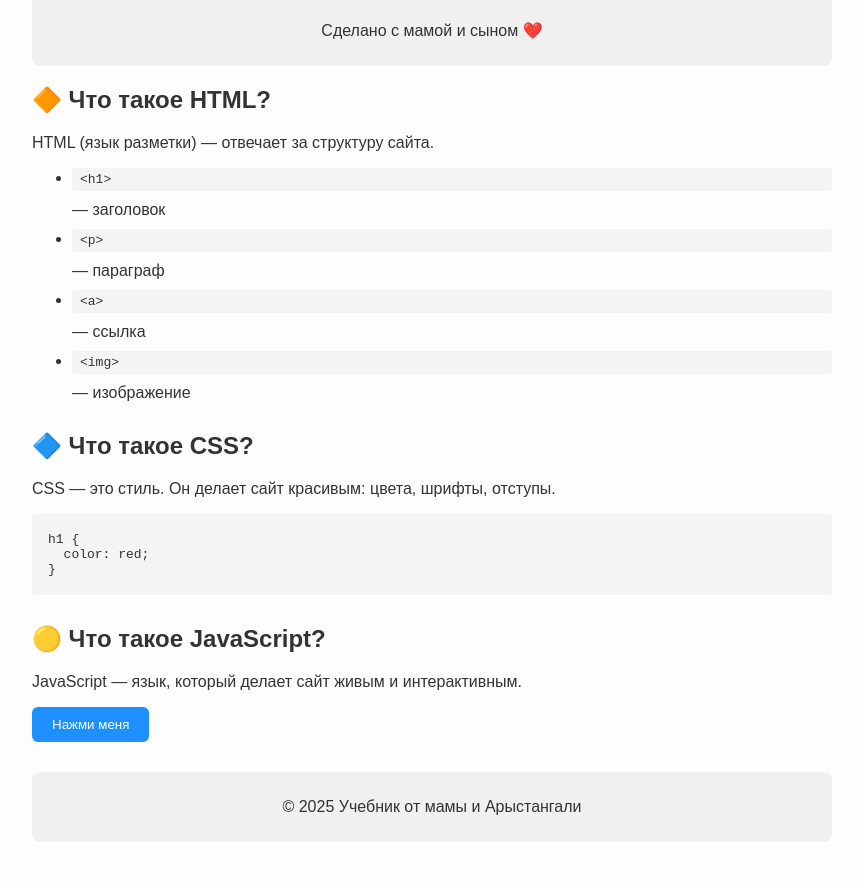
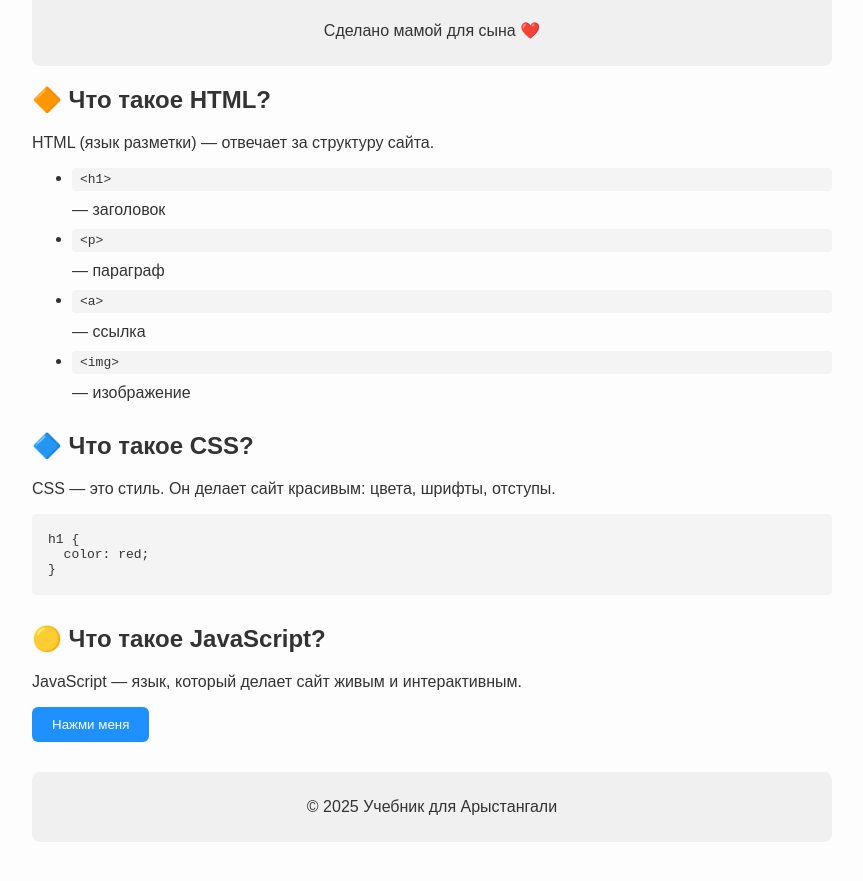
Before and after one commit to ALB040570/uchebnik, a plain HTML site: page index.html in a window 1280 px wide. Shown: the part 89-970 px from the top of the page, without its empty margins (208-1071 px from the left). Drawn offline with Linux system fonts and the light colour scheme.

Commit message:
Update index.html

```diff
--- a/index.html
+++ b/index.html
@@ -9,7 +9,7 @@
 <body>
   <header>
     <h1>Учебник по HTML, CSS и JavaScript</h1>
-    <p>Сделано с мамой и сыном ❤️</p>
+    <p>Сделано мамой для сына ❤️</p>
   </header>
 
   <section>
@@ -39,7 +39,7 @@
   </section>
 
   <footer>
-    <p>© 2025 Учебник от мамы и Арыстангали</p>
+    <p>© 2025 Учебник для Арыстангали</p>
   </footer>
 
   <script>
```
